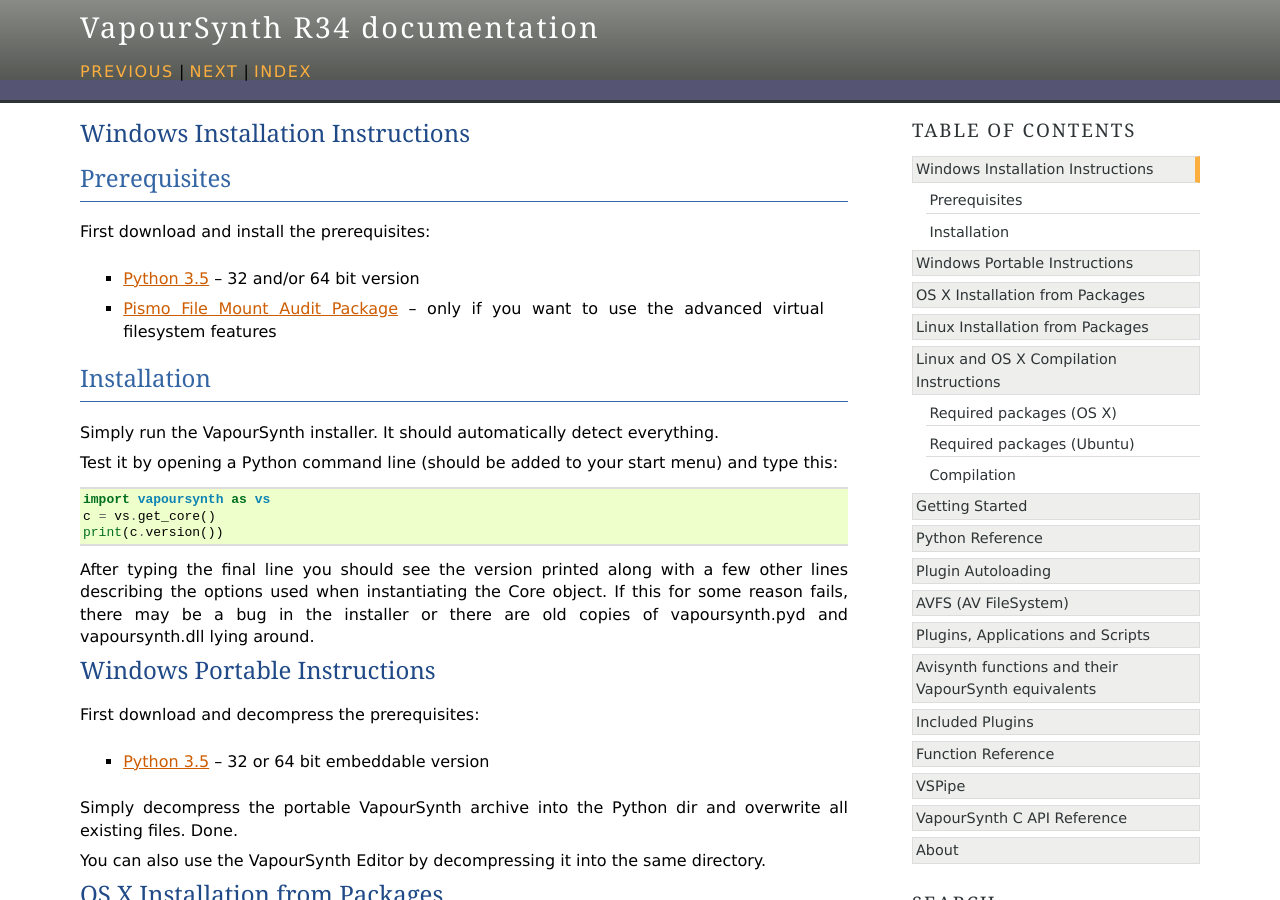
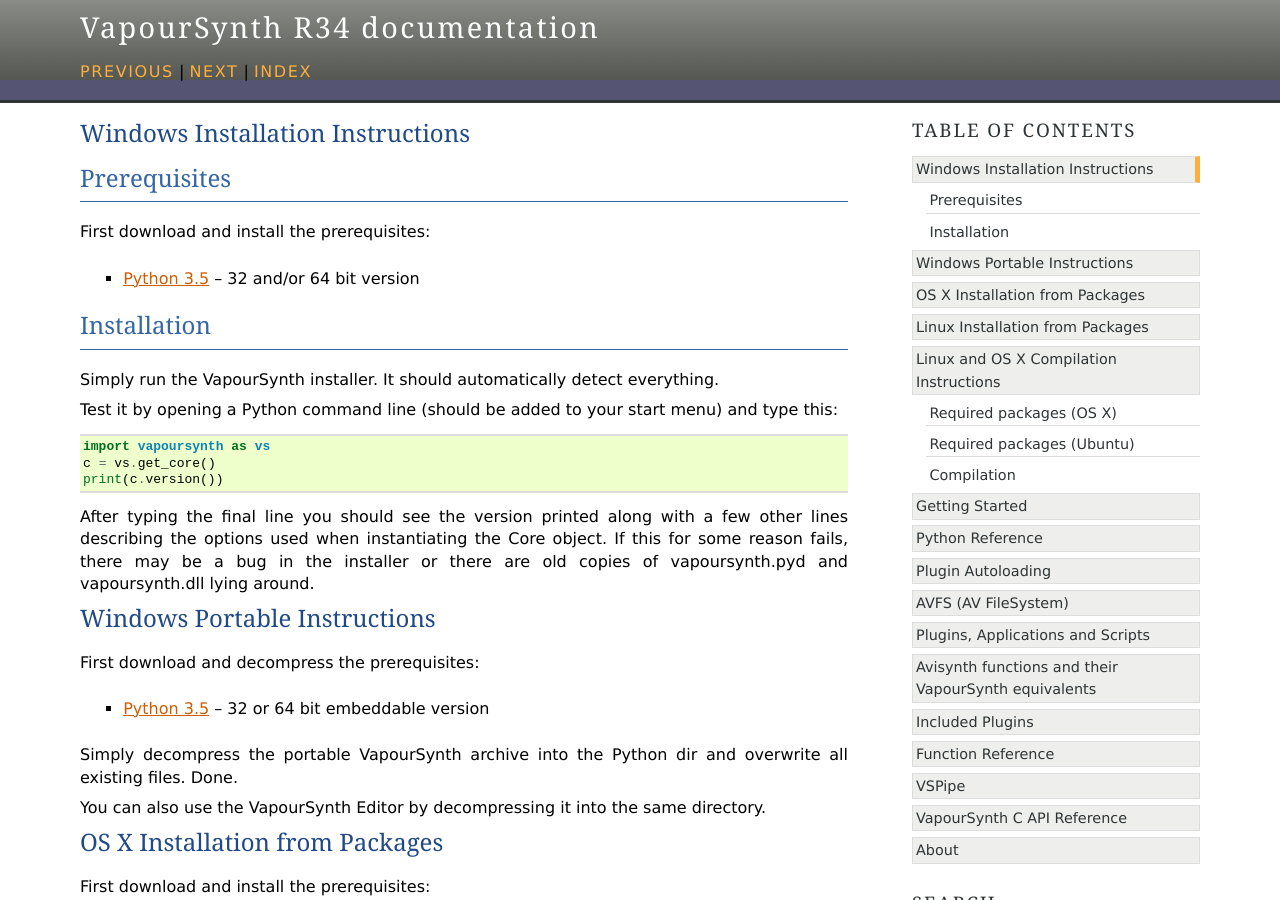
Before and after one commit to vapoursynth/vapoursynth, a Sphinx documentation site: the page built from doc/installation.rst, in a window 1280 px wide and 900 px high. Built offline with Sphinx 7.4.7, drawn with Linux system fonts in a browser that asks for light colours; formulas are drawn with MathJax 3.

Commit message:
Update installation instructions

```diff
--- a/doc/installation.rst
+++ b/doc/installation.rst
@@ -6,8 +6,6 @@
 
 First download and install the prerequisites:
    * `Python 3.5 <http://www.python.org/>`_  -- 32 and/or 64 bit version
-   * `Pismo File Mount Audit Package <http://www.pismotechnic.com/download/>`_
-     -- only if you want to use the advanced virtual filesystem features
 
 Installation
 ############
```
